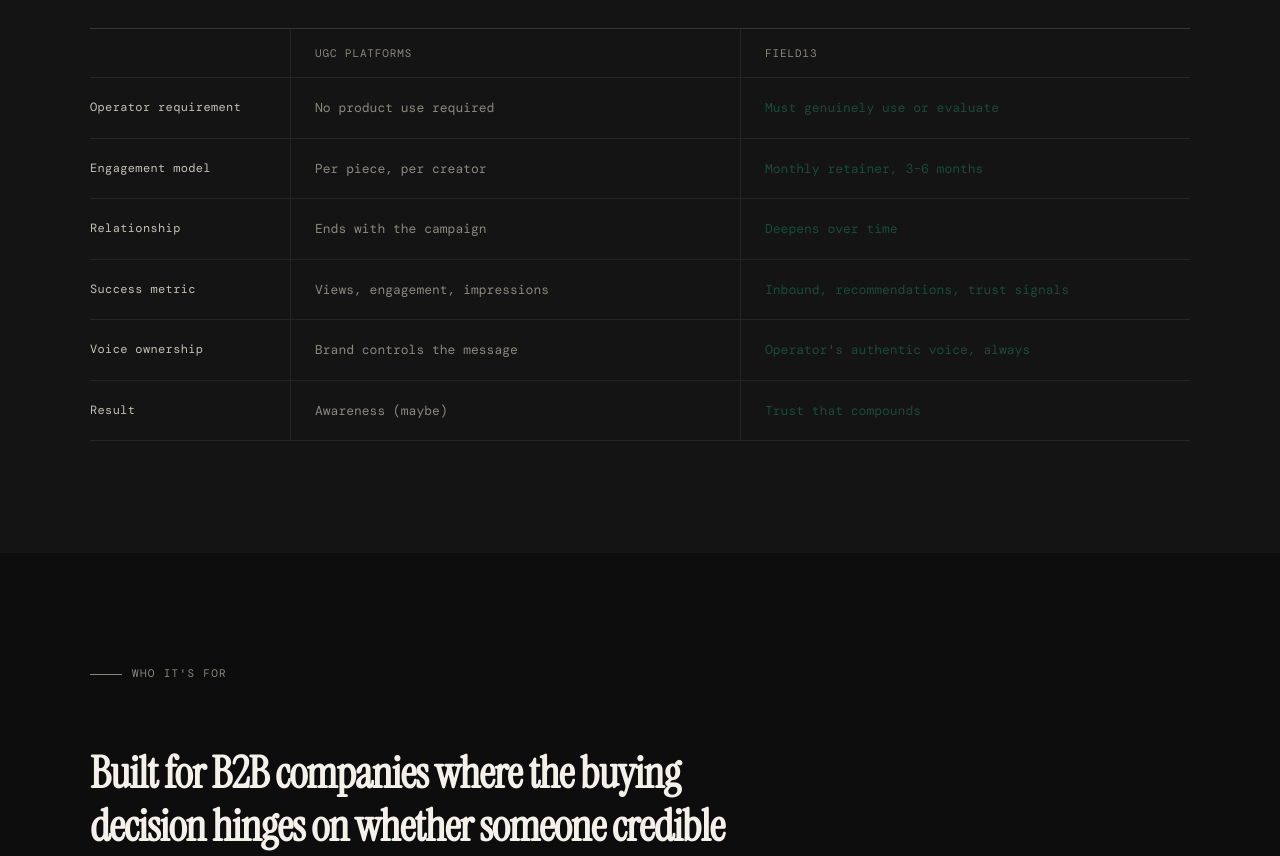
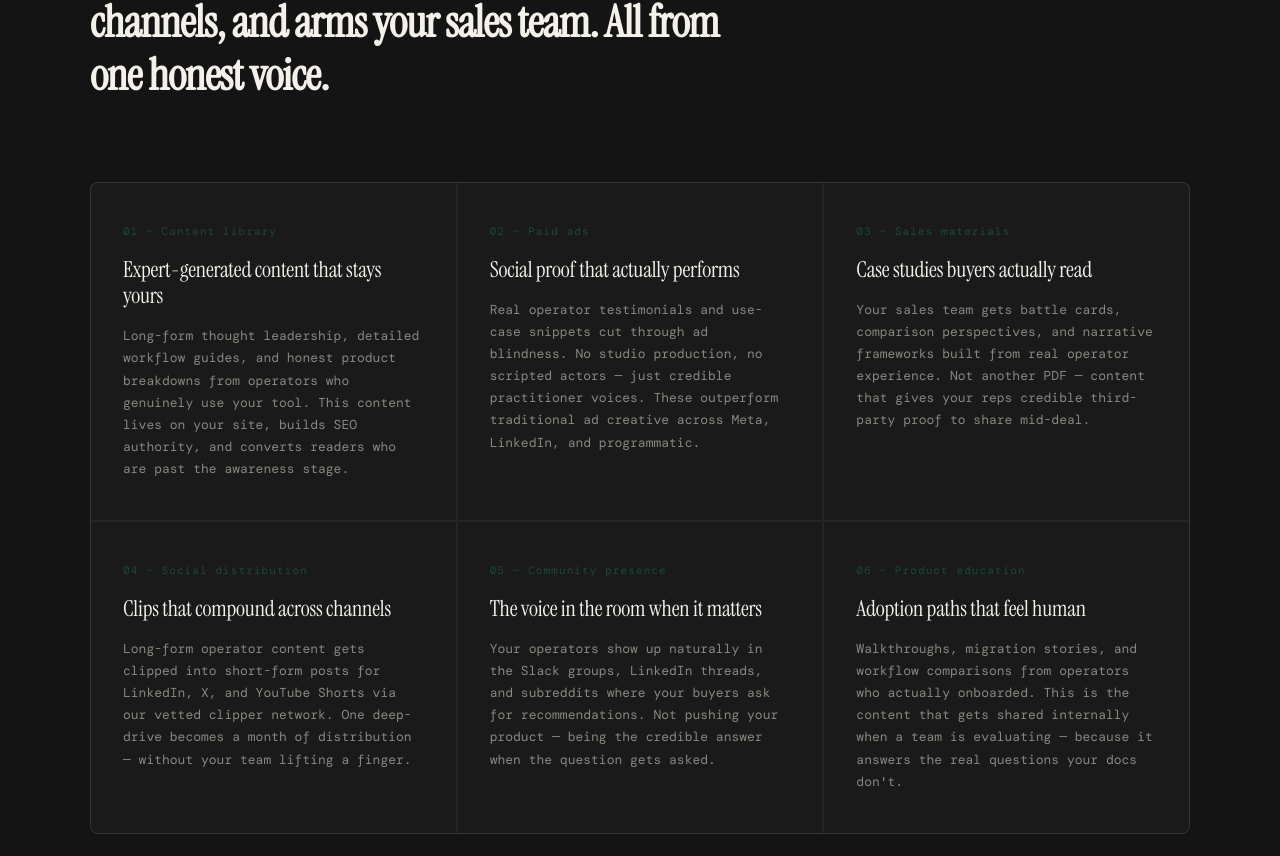
Before and after one commit to prajwalburug/Field13, a React (Vite) app: page / in a window 1280 px wide. Shown: the part 3663-4519 px from the top of the page. Built offline with nearby package versions, Linux system fonts and the light colour scheme; the HTML template or start-up script is replaced by a standard one; a web font is replaced by a local one.

Commit message:
Add use cases section: what operator content unlocks for brands

```diff
--- a/src/App.jsx
+++ b/src/App.jsx
@@ -3,6 +3,7 @@ import Nav from './components/layout/Nav';
 import Hero from './components/sections/Hero';
 import ProblemSection from './components/sections/ProblemSection';
 import HowWeWork from './components/sections/HowWeWork';
+import UseCasesSection from './components/sections/UseCasesSection';
 import DifferenceSection from './components/sections/DifferenceSection';
 import WhoSection from './components/sections/WhoSection';
 import OperatorTeaser from './components/sections/OperatorTeaser';
@@ -22,6 +23,7 @@ function App() {
               <Hero />
               <ProblemSection />
               <HowWeWork />
+              <UseCasesSection />
               <DifferenceSection />
               <WhoSection />
               <OperatorTeaser />
--- /dev/null
+++ b/src/components/sections/UseCasesSection.jsx
@@ -0,0 +1,56 @@
+const useCases = [
+  {
+    label: "01 — Content library",
+    title: "Expert-generated content that stays yours",
+    body: "Long-form thought leadership, detailed workflow guides, and honest product breakdowns from operators who genuinely use your tool. This content lives on your site, builds SEO authority, and converts readers who are past the awareness stage.",
+  },
+  {
+    label: "02 — Paid ads",
+    title: "Social proof that actually performs",
+    body: "Real operator testimonials and use-case snippets cut through ad blindness. No studio production, no scripted actors — just credible practitioner voices. These outperform traditional ad creative across Meta, LinkedIn, and programmatic.",
+  },
+  {
+    label: "03 — Sales materials",
+    title: "Case studies buyers actually read",
+    body: "Your sales team gets battle cards, comparison perspectives, and narrative frameworks built from real operator experience. Not another PDF — content that gives your reps credible third-party proof to share mid-deal.",
+  },
+  {
+    label: "04 — Social distribution",
+    title: "Clips that compound across channels",
+    body: "Long-form operator content gets clipped into short-form posts for LinkedIn, X, and YouTube Shorts via our vetted clipper network. One deep-drive becomes a month of distribution — without your team lifting a finger.",
+  },
+  {
+    label: "05 — Community presence",
+    title: "The voice in the room when it matters",
+    body: "Your operators show up naturally in the Slack groups, LinkedIn threads, and subreddits where your buyers ask for recommendations. Not pushing your product — being the credible answer when the question gets asked.",
+  },
+  {
+    label: "06 — Product education",
+    title: "Adoption paths that feel human",
+    body: "Walkthroughs, migration stories, and workflow comparisons from operators who actually onboarded. This is the content that gets shared internally when a team is evaluating — because it answers the real questions your docs don't.",
+  },
+];
+
+const UseCasesSection = () => {
+  return (
+    <section className="use-cases-section">
+      <div className="container">
+        <div className="how-eyebrow">What operator content unlocks</div>
+        <h2 className="how-intro">
+          Every piece of operator content does double duty — it builds your library, feeds your channels, and arms your sales team. All from one honest voice.
+        </h2>
+        <div className="use-cases-grid">
+          {useCases.map((item) => (
+            <div key={item.label} className="use-case-card">
+              <div className="use-case-label">{item.label}</div>
+              <div className="use-case-title">{item.title}</div>
+              <p className="use-case-body">{item.body}</p>
+            </div>
+          ))}
+        </div>
+      </div>
+    </section>
+  );
+};
+
+export default UseCasesSection;
--- a/src/styles/globals.css
+++ b/src/styles/globals.css
@@ -283,6 +283,34 @@ section { padding: 7rem 3rem; }
   padding: 3px 10px; border-radius: 20px;
 }
 .how-step:hover { background: rgba(255,255,255,0.02); }
+
+/* USE CASES */
+.use-cases-section { background: var(--bg-2); }
+.use-cases-grid {
+  display: grid;
+  grid-template-columns: 1fr 1fr 1fr;
+  gap: 2px;
+  margin-top: 3rem;
+  border-radius: 8px;
+  overflow: hidden;
+  border: 0.5px solid var(--border);
+  background: var(--border);
+}
+.use-case-card {
+  background: var(--bg-card);
+  padding: 2.5rem 2rem;
+}
+.use-case-label {
+  font-size: 11px; color: var(--accent);
+  letter-spacing: 0.1em; margin-bottom: 1rem;
+}
+.use-case-title {
+  font-family: 'Instrument Serif', serif;
+  font-size: 22px; letter-spacing: -0.01em;
+  margin-bottom: 1rem;
+  line-height: 1.2;
+}
+.use-case-body { font-size: 13px; color: var(--ink-3); line-height: 1.7; }
 
 /* DIFFERENCE */
 .diff-section { background: var(--bg-2); }
@@ -743,5 +771,6 @@ textarea { resize: vertical; min-height: 100px; }
   .what-this-grid { grid-template-columns: 1fr; }
   .who-split { grid-template-columns: 1fr; }
   .earn-grid { grid-template-columns: 1fr; }
+  .use-cases-grid { grid-template-columns: 1fr; }
   .form-row-2 { grid-template-columns: 1fr; }
 }
```
